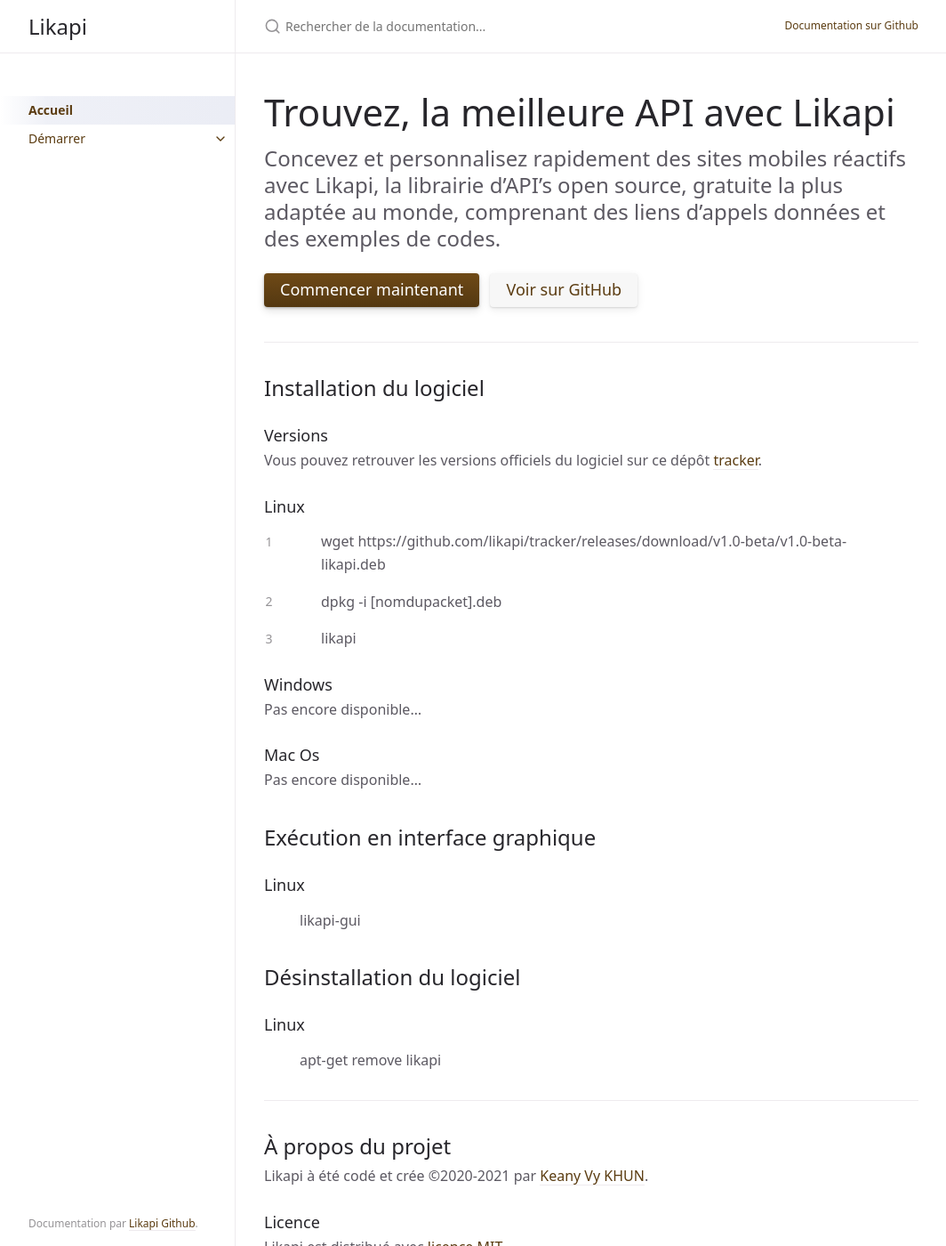
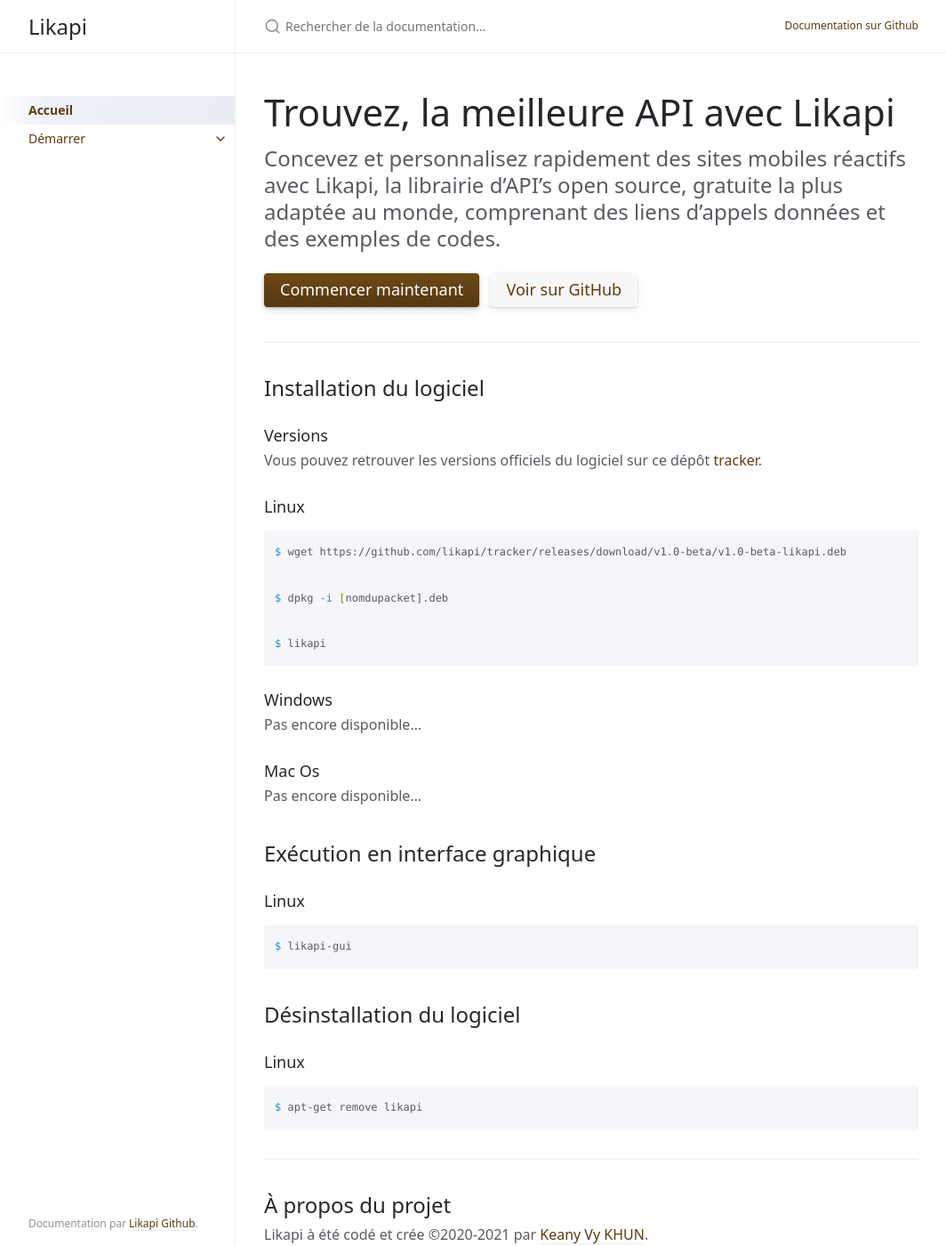
Before and after one commit to likapi/docs, a Jekyll site: the page built from index.md, in a window 1280 px wide and 1400 px high. Shown: the whole window at 89% size, without its empty margins (107-1171 px from the left). Built offline with Jekyll 4.4.1, drawn with Linux system fonts in a browser that asks for light colours.

Commit message:
ajout de la bonne syntaxe

````diff
--- a/index.md
+++ b/index.md
@@ -24,9 +24,13 @@ Vous pouvez retrouver les versions officiels du logiciel sur ce dépôt [tracker
 
 ### Linux
 
-1. > wget https://github.com/likapi/tracker/releases/download/v1.0-beta/v1.0-beta-likapi.deb
-2. > dpkg -i [nomdupacket].deb
-3. > likapi
+```bash
+$ wget https://github.com/likapi/tracker/releases/download/v1.0-beta/v1.0-beta-likapi.deb
+
+$ dpkg -i [nomdupacket].deb
+
+$ likapi
+```
 
 ### Windows
 
@@ -40,13 +44,17 @@ Pas encore disponible...
 
 ### Linux
 
-> likapi-gui
+```bash
+$ likapi-gui
+```
 
 ## Désinstallation du logiciel
 
 ### Linux
 
-> apt-get remove likapi
+```bash
+$ apt-get remove likapi
+```
 
 ---
 
````
